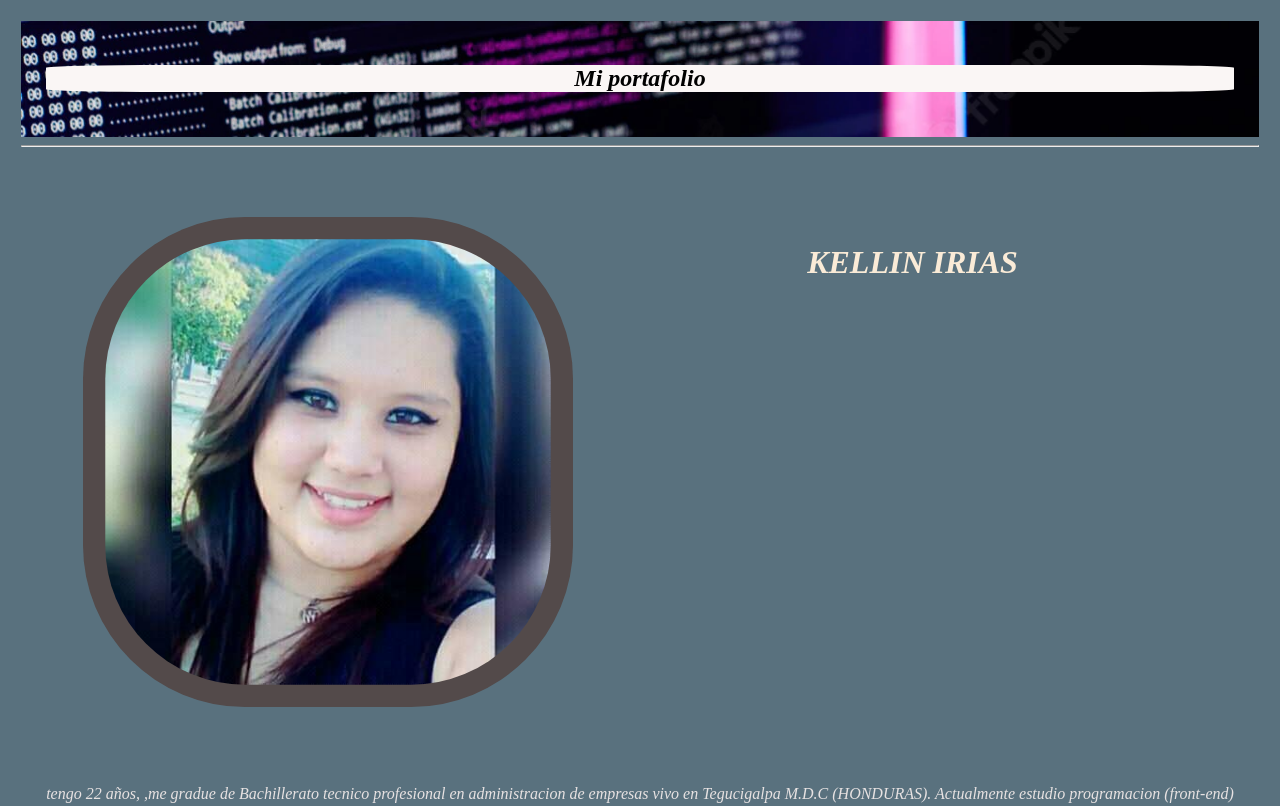
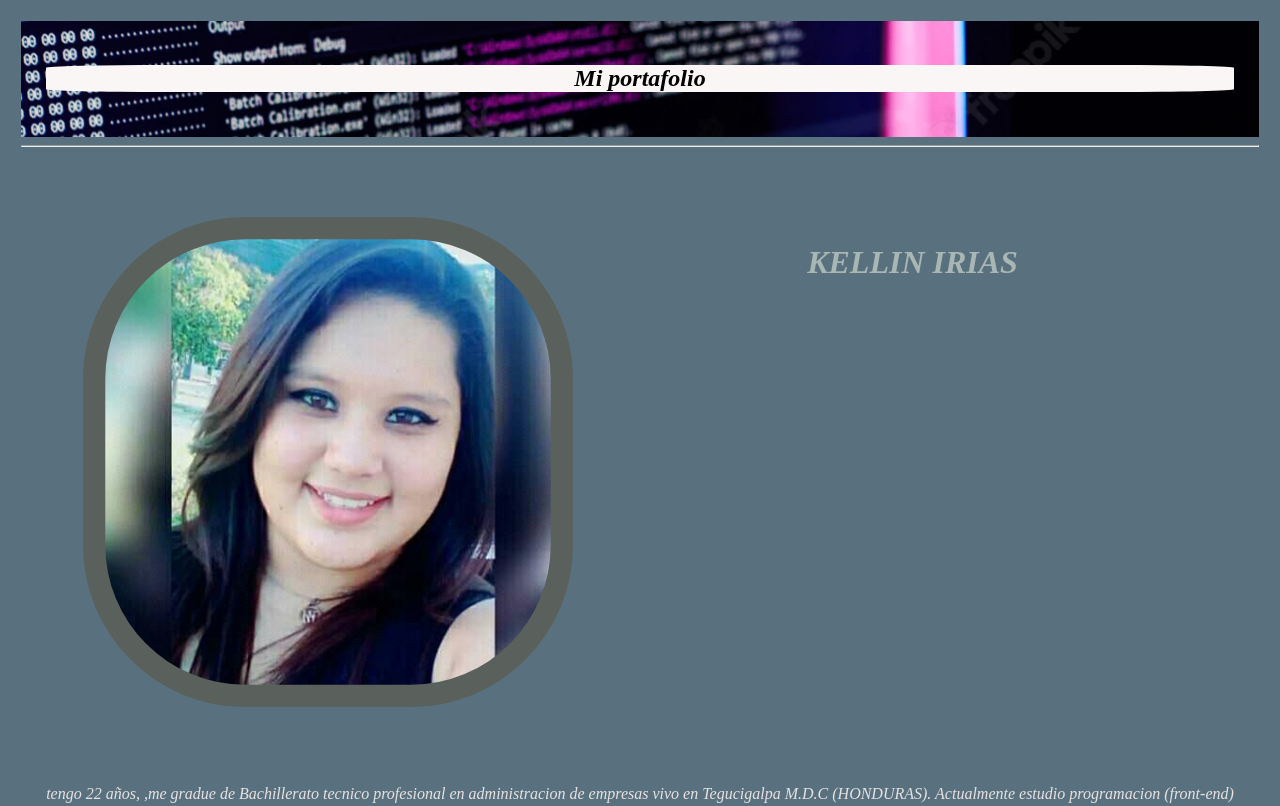
Before and after one commit to 22kellinirias/Mi-Portafolio, a plain HTML site: page index.html in a window 1280 px wide. Shown: the top 806 px of the page. Drawn offline with Linux system fonts and the light colour scheme.

Commit message:
Modificar CSS

```diff
--- a/assets/css/estilos.css
+++ b/assets/css/estilos.css
@@ -31,7 +31,7 @@ h2{
 .meli{
     width: 40%;
     border-radius: 33%;
-    background-color: rgb(83, 74, 74);
+    background-color: rgb(90, 96, 92);
     padding: 2%;
 
 }
@@ -46,7 +46,7 @@ h2{
 
 #inicio-h2{
     text-decoration: none;
-    color: antiquewhite;
+    color: rgb(168, 182, 180);
     padding-left: 15% ;
 }
 
```
